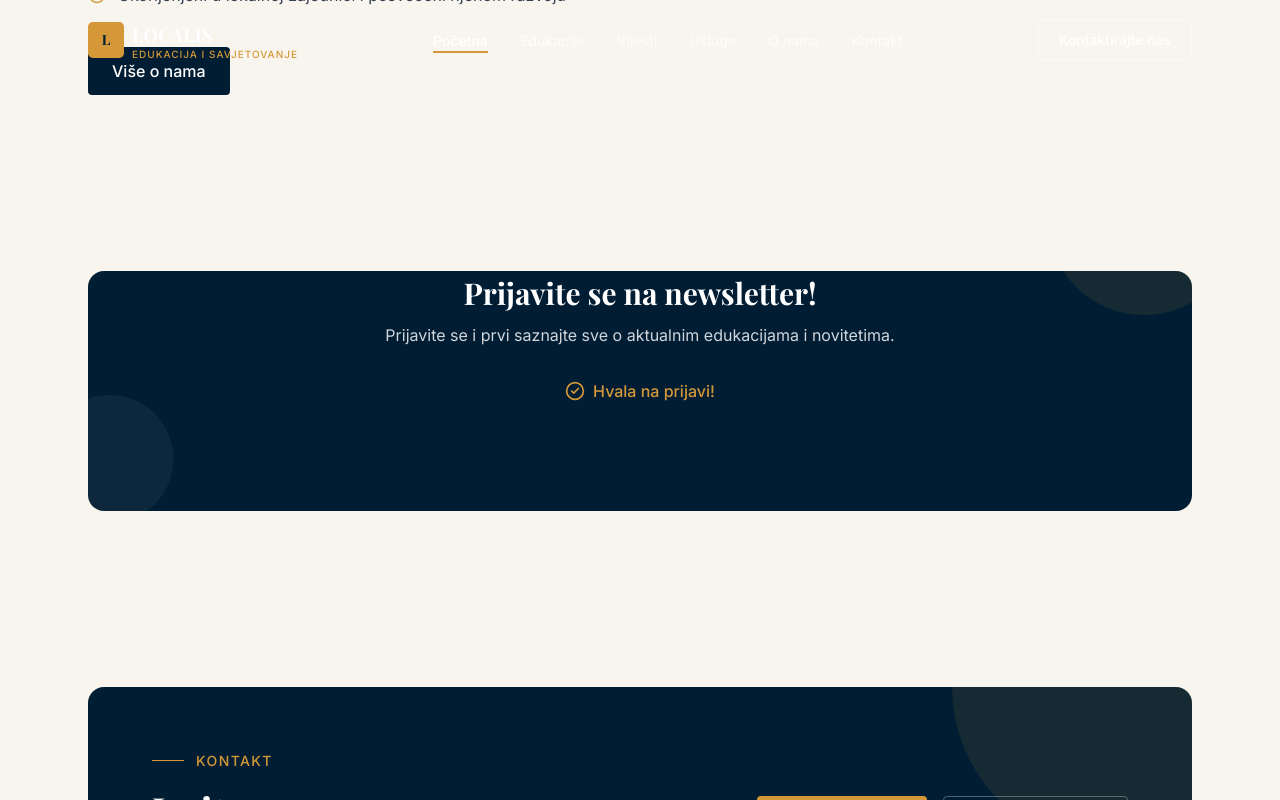
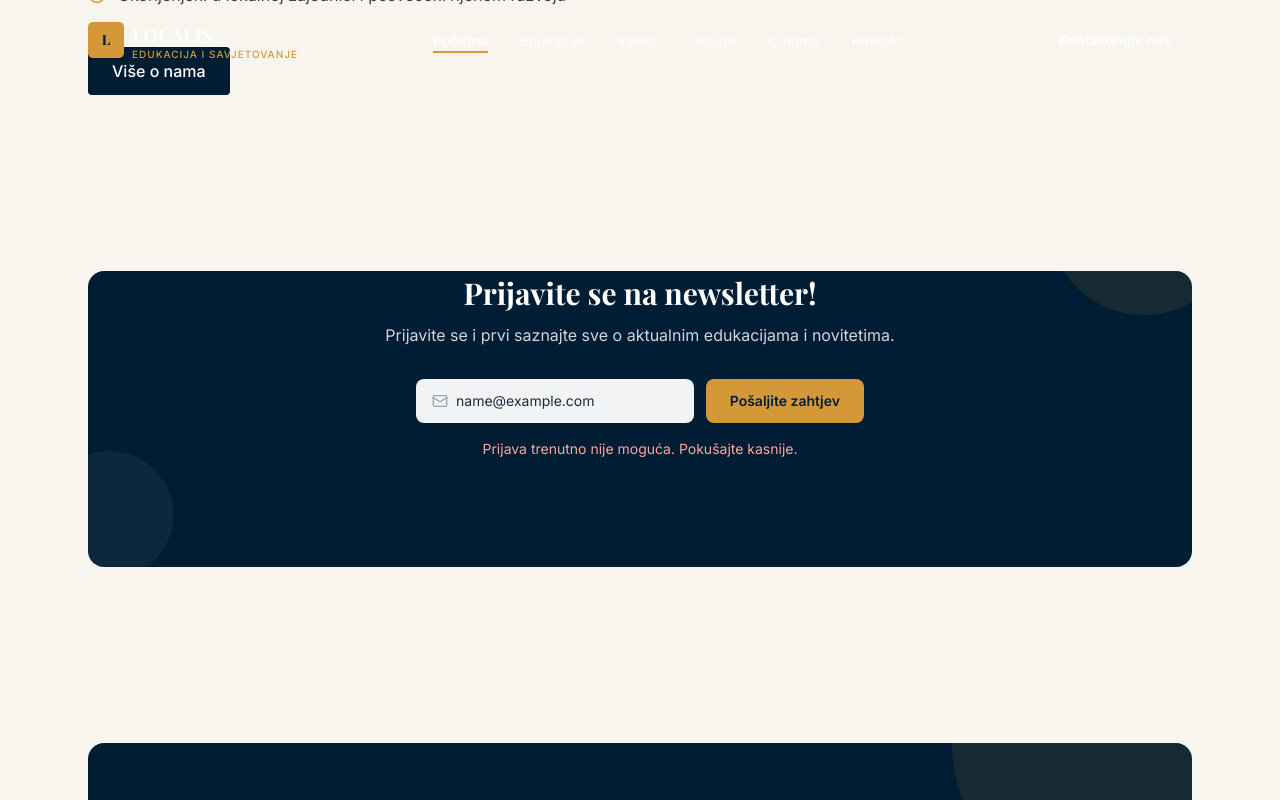
Before and after one commit to dejunga/localis, a Next.js app: page / in a window 1280 px wide. Both pictures are taken after typing "name@example.com" into the empty fields and a click on the button "Pošaljite zahtjev". Shown: the part 2913-3713 px from the top of the page. Built offline with nearby package versions, Linux system fonts and the light colour scheme; a web font is replaced by a local one.

Commit message:
Wire newsletter signup to Zoho SMTP notification email
Reuses the same transport as the contact form. Submissions are
emailed to NEWSLETTER_TO (falls back to CONTACT_TO / ZOHO_SMTP_USER)
instead of just flipping local UI state.

```diff
--- a/components/sections/Newsletter.tsx
+++ b/components/sections/Newsletter.tsx
@@ -1,18 +1,21 @@
 "use client";
 
-import { useState } from "react";
+import { startTransition, useActionState } from "react";
 import { motion } from "framer-motion";
 import { Mail, CheckCircle2 } from "lucide-react";
+import { subscribeNewsletter, type NewsletterState } from "./newsletter-actions";
+
+const initialState: NewsletterState = { status: "idle" };
 
 export default function Newsletter() {
-  const [email, setEmail] = useState("");
-  const [submitted, setSubmitted] = useState(false);
+  const [state, formAction, pending] = useActionState(subscribeNewsletter, initialState);
 
+  // Submitamo ručno umjesto preko <form action> jer React inače resetira
+  // polja nakon svake akcije – i onda korisnik izgubi unos kad padne validacija.
   function handleSubmit(event: React.FormEvent<HTMLFormElement>) {
     event.preventDefault();
-    if (!email) return;
-    // TODO: spojiti na pravu newsletter listu (npr. Resend/Mailchimp) kad bude odabrana.
-    setSubmitted(true);
+    const formData = new FormData(event.currentTarget);
+    startTransition(() => formAction(formData));
   }
 
   return (
@@ -37,7 +40,7 @@ export default function Newsletter() {
               novitetima.
             </p>
 
-            {submitted ? (
+            {state.status === "sent" ? (
               <div className="flex items-center justify-center gap-2 text-[var(--gold)] font-medium">
                 <CheckCircle2 size={20} />
                 Hvala na prijavi!
@@ -47,6 +50,15 @@ export default function Newsletter() {
                 onSubmit={handleSubmit}
                 className="flex flex-col sm:flex-row gap-3 max-w-md mx-auto"
               >
+                <input
+                  type="text"
+                  name="website"
+                  tabIndex={-1}
+                  autoComplete="off"
+                  aria-hidden="true"
+                  className="hidden"
+                />
+
                 <div className="relative flex-1">
                   <Mail
                     size={16}
@@ -54,20 +66,28 @@ export default function Newsletter() {
                   />
                   <input
                     type="email"
+                    name="email"
                     required
-                    value={email}
-                    onChange={(e) => setEmail(e.target.value)}
                     placeholder="e-mail adresa"
                     className="w-full pl-10 pr-4 py-3 rounded-lg bg-white/95 text-sm text-gray-800 placeholder:text-gray-400 focus:outline-none focus:ring-2 focus:ring-[var(--gold)]/50"
                   />
                 </div>
                 <button
                   type="submit"
-                  className="px-6 py-3 bg-[var(--gold)] text-[var(--navy)] font-semibold text-sm rounded-lg hover:bg-[var(--gold-light)] transition-colors whitespace-nowrap"
+                  disabled={pending}
+                  className="px-6 py-3 bg-[var(--gold)] text-[var(--navy)] font-semibold text-sm rounded-lg hover:bg-[var(--gold-light)] transition-colors whitespace-nowrap disabled:opacity-60 disabled:cursor-not-allowed"
                 >
-                  Pošaljite zahtjev
+                  {pending ? "Slanje..." : "Pošaljite zahtjev"}
                 </button>
               </form>
+            )}
+            {state.status === "error" && state.message && (
+              <p
+                aria-live="polite"
+                className="mt-4 text-red-300 text-sm"
+              >
+                {state.message}
+              </p>
             )}
           </div>
         </motion.div>
--- /dev/null
+++ b/components/sections/newsletter-actions.ts
@@ -0,0 +1,63 @@
+"use server";
+
+import nodemailer from "nodemailer";
+
+export type NewsletterState = {
+  status: "idle" | "sent" | "error";
+  message?: string;
+};
+
+const EMAIL_RE = /^[^\s@]+@[^\s@]+\.[^\s@]+$/;
+
+export async function subscribeNewsletter(
+  _prev: NewsletterState,
+  formData: FormData,
+): Promise<NewsletterState> {
+  // Honeypot – botovi popunjavaju skrivena polja, ljudi ne
+  if (formData.get("website")) {
+    return { status: "sent" };
+  }
+
+  const email = String(formData.get("email") ?? "").trim();
+
+  if (!EMAIL_RE.test(email)) {
+    return { status: "error", message: "Unesite ispravnu email adresu." };
+  }
+
+  const user = process.env.ZOHO_SMTP_USER;
+  const pass = process.env.ZOHO_SMTP_PASSWORD;
+  const to = process.env.NEWSLETTER_TO ?? process.env.CONTACT_TO ?? user;
+
+  if (!user || !pass) {
+    console.error("Newsletter: ZOHO_SMTP_USER ili ZOHO_SMTP_PASSWORD nisu postavljeni.");
+    return {
+      status: "error",
+      message: "Prijava trenutno nije moguća. Pokušajte kasnije.",
+    };
+  }
+
+  try {
+    const transport = nodemailer.createTransport({
+      host: "smtppro.zoho.eu",
+      port: 465,
+      secure: true,
+      auth: { user, pass },
+    });
+
+    await transport.sendMail({
+      from: `"LOCALIS web" <${user}>`,
+      to,
+      replyTo: email,
+      subject: "Nova prijava na newsletter",
+      text: `Nova prijava na newsletter: ${email}`,
+    });
+
+    return { status: "sent" };
+  } catch (error) {
+    console.error("Newsletter: slanje nije uspjelo.", error);
+    return {
+      status: "error",
+      message: "Prijava nije uspjela. Pokušajte ponovno.",
+    };
+  }
+}
```
Also changed, not shown: 1 other file (tests, documents, lock files or other folders).
